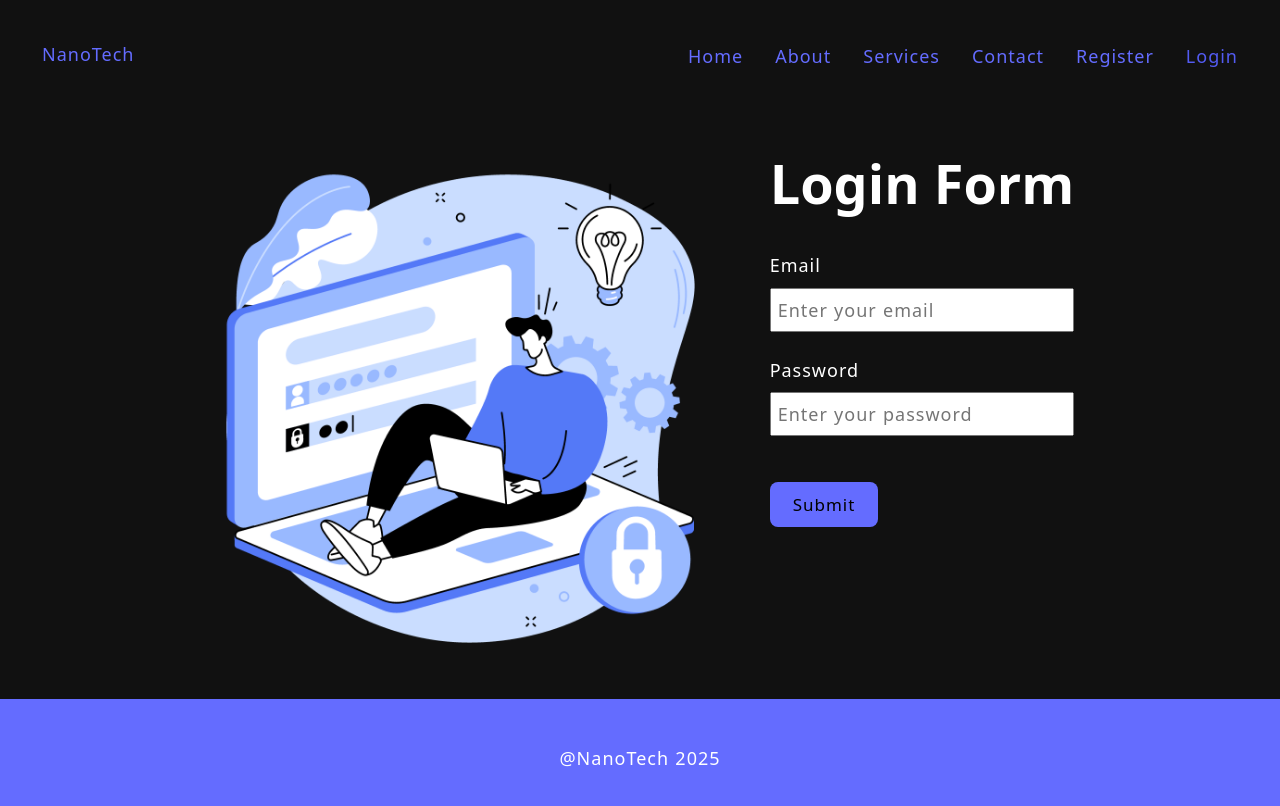
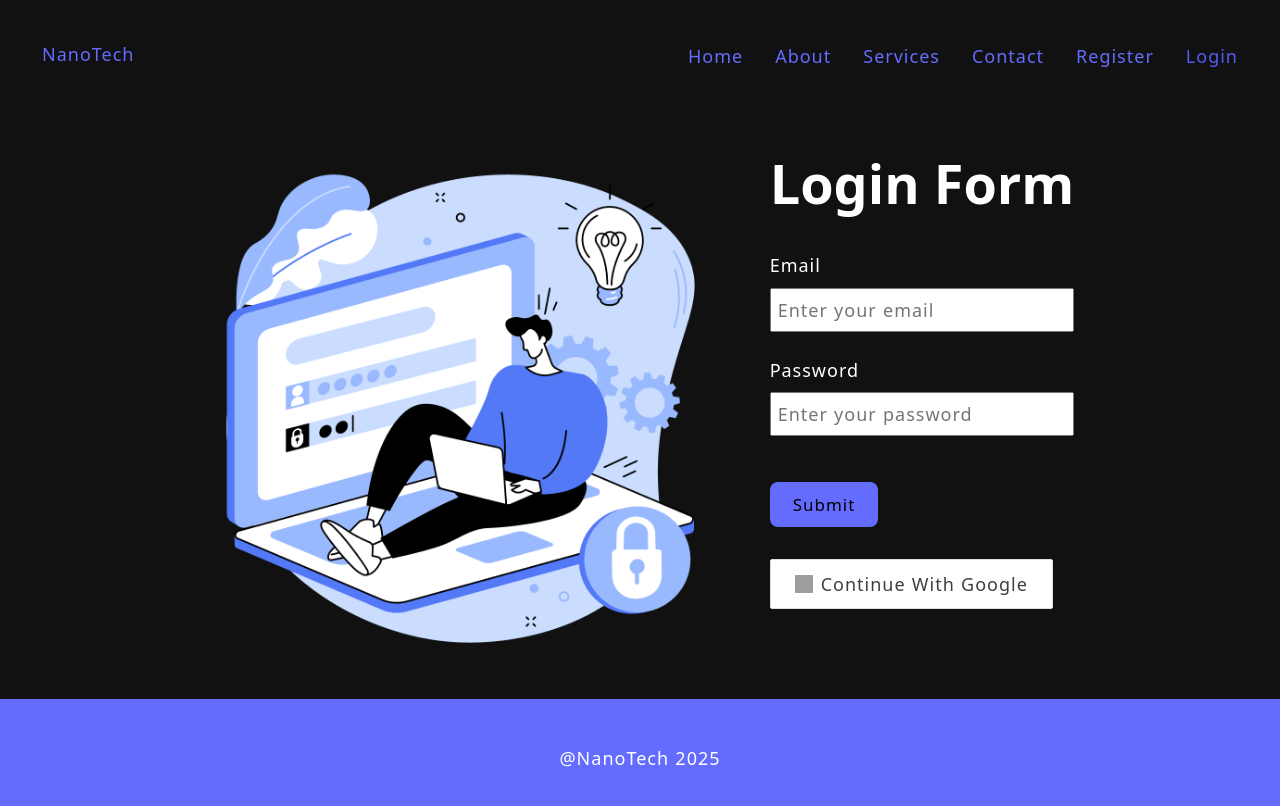
Before and after one commit to igamanraj/MERN, a React (Vite) app: page /Login in a window 1280 px wide. Shown: the top 806 px of the page. Built offline with nearby package versions, Linux system fonts and the light colour scheme; no server answers; grey boxes are pictures that could not be loaded.

Commit message:
Continue with Google Frontend Setup

```diff
--- /dev/null
+++ b/firebase.js
@@ -0,0 +1,15 @@
+// firebase.js
+import { initializeApp } from "firebase/app";
+import { getAuth, GoogleAuthProvider, signInWithPopup } from "firebase/auth";
+
+const firebaseConfig = {
+  apiKey: "AIzaSyCAFsBdeXFKa-eI7X0TIkl4rV1_BDc57cQ",
+  authDomain: "nanotech-2fe77.firebaseapp.com",
+  // Copy from Firebase project settings
+};
+
+const app = initializeApp(firebaseConfig);
+const auth = getAuth(app);
+const provider = new GoogleAuthProvider();
+
+export { auth, provider, signInWithPopup };
--- a/package.json
+++ b/package.json
@@ -10,6 +10,7 @@
     "preview": "vite preview"
   },
   "dependencies": {
+    "firebase": "^11.9.1",
     "react": "^19.0.0",
     "react-dom": "^19.0.0",
     "react-icons": "^5.5.0",
--- /dev/null
+++ b/src/component/GoogleSignInButton.css
@@ -0,0 +1,29 @@
+.google-signin-btn {
+  display: flex;
+  align-items: center;
+  justify-content: center;
+  border: 1px solid #dadce0;
+  border-radius: 2px;
+  background-color: #fff;
+  color: #3c4043;
+  font-size: 14px;
+  font-weight: 400;
+  padding: 10px 24px;
+  cursor: pointer;
+  box-shadow: none;
+  transition: box-shadow 0.2s ease-in-out;
+}
+
+.google-signin-btn:hover {
+  box-shadow: 0 1px 2px rgba(0, 0, 0, 0.1);
+}
+
+.google-signin-btn img {
+  height: 18px;
+  width: 18px;
+  margin-right: 12px;
+}
+
+.google-signin-btn p {
+  margin: 0;
+}
--- /dev/null
+++ b/src/component/GoogleSignInButton.jsx
@@ -0,0 +1,69 @@
+import { useState } from "react";
+import React from "react";
+import { auth, provider, signInWithPopup } from "../../firebase";
+import "../component/GoogleSignInButton.css"; // Assuming you have a CSS file for styles
+import { useAuth } from "../store/Auth"; // Adjust the import path as necessary
+
+const GoogleSignInButton = ({ onSuccess, onError }) => {
+  const [user, setUser] = useState({
+    email: "",
+    password: "",
+  });
+
+  const { API } = useAuth(); // Access the API URL from Auth context
+
+  const handleGoogleSignIn = async () => {
+    try {
+      const result = await signInWithPopup(auth, provider);
+      const user = result.user;
+      // You can access user details here
+
+      const userData = {
+        displayName: user.displayName || "No Name",
+        email: user.email || "No Email",
+        photoURL: user.photoURL || "No Photo URL",
+        uid: user.uid,
+      };
+      // Log user info to the console
+      console.log("User Info:", {
+        name: user.displayName,
+        email: user.email,
+        photo: user.photoURL,
+        uid: user.uid,
+      });
+
+      const response = await fetch(`${API}/google-signin`, {
+        method: "POST",
+        headers: {
+          "Content-Type": "application/json",
+        },
+        body: JSON.stringify(userData),
+      });
+
+      if (response.ok) {
+        const data = await response.json();
+        console.log("Server Response:", data);
+      } else {
+        console.error("Error signing in with Google");
+      }
+
+      if (onSuccess) onSuccess(user); // optional callback
+    } catch (error) {
+      console.error("Google Sign-In Error:", error);
+      if (onError) onError(error); // optional callback
+    }
+  };
+
+  return (
+    <button onClick={handleGoogleSignIn} className="google-signin-btn">
+      <img
+        src="https://img.icons8.com/color/16/000000/google-logo.png"
+        alt="Google"
+        style={{ marginRight: "8px" }}
+      />
+      <p>Continue with Google</p>
+    </button>
+  );
+};
+
+export default GoogleSignInButton;
--- a/src/pages/Login.jsx
+++ b/src/pages/Login.jsx
@@ -2,6 +2,7 @@ import { useState } from "react";
 import { useNavigate } from "react-router-dom";
 import { useAuth } from "../store/Auth";
 import { toast } from "sonner";
+import  GoogleSignInButton  from "../component/GoogleSignInButton";
 
 
 export const Login = () => {
@@ -102,6 +103,9 @@ export const Login = () => {
                   </div>
                   <br />
                   <button type="submit">Submit</button>
+
+                  <GoogleSignInButton />
+
                 </form>
               </div>
             </div>
--- a/src/store/Auth.jsx
+++ b/src/store/Auth.jsx
@@ -54,7 +54,7 @@ export const AuthProvider = ({ children }) => {
         setIsLoading(false);
       } else {
         setIsLoading(false);
-        console.log("Error fetching user data");
+        // console.log("Error fetching user data");
       }
     } catch (error) {
       console.error(error);
```
Also changed, not shown: 1 other file (tests, documents, lock files or other folders).
